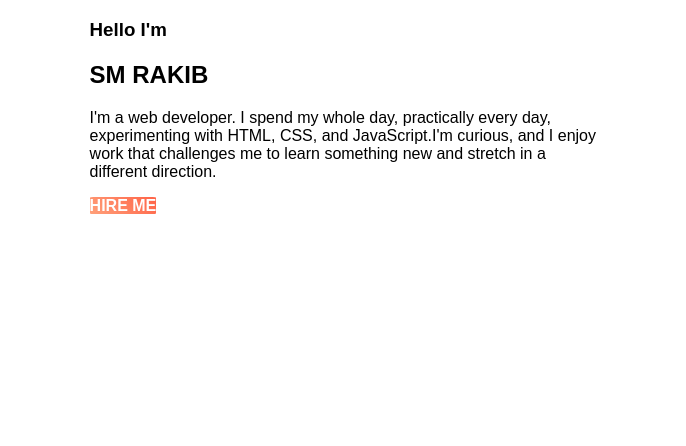
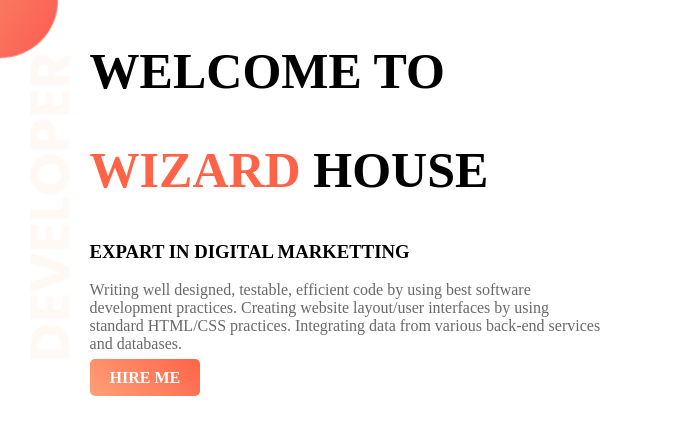
Before and after one commit to rakib37704/Wizard-Portfolio, a plain HTML site: page index.html in a window 1280 px wide. Shown: the full height of the page, 0-686 px from the left. Drawn offline with Linux system fonts and the light colour scheme; a web font is replaced by a local one.

Commit message:
brand new

```diff
--- a/index.html
+++ b/index.html
@@ -1,26 +1,32 @@
 <!DOCTYPE html>
 <html lang="en">
+
 <head>
     <meta charset="UTF-8">
     <meta http-equiv="X-UA-Compatible" content="IE=edge">
     <meta name="viewport" content="width=device-width, initial-scale=1.0">
-    <title>Personal-Website</title>
-    <link href="https://fonts.googleapis.com/css2?family=Roboto:wght@500&display=swap" rel="stylesheet">
+    <title>Rakib Web-Devoloper</title>
+    <link href="https://fonts.googleapis.com/css2?family=Mate+SC&display=swap" rel="stylesheet">
     <link rel="stylesheet" href="style.css">
 </head>
+
 <body>
-    <!--intro section-->
 
-    <section class="header">
+    <section class="top-banner">
         <div class="half-width">
-        <h3>Hello I'm</h3>
-        <h2><span class="name-color">SM RAKIB</span></h2>
-        <p>I'm a web developer. I spend my whole day, practically every day, experimenting with HTML, CSS, and JavaScript.I'm
-        curious, and I enjoy work that challenges me to learn something new and stretch in a different direction.</p>
-        <a class="link-button" target="_blank" href="https://www.linkedin.com/in/samsuzzoha-haque-rakib-4aa214214">HIRE ME</a>
+            <h1>WELCOME TO</h1>
+            <h1><span class="tomato-highlight">WIZARD</span> HOUSE</h1>
+            <h3>EXPART IN DIGITAL MARKETTING</h3>
+            <p> Writing well designed, testable, efficient code by using best software development practices. Creating
+                website
+                layout/user interfaces by using standard HTML/CSS practices. Integrating data from various back-end
+                services and
+                databases.</p>
+            <a class="link-button" target="_blank"
+                href="https://www.linkedin.com/in/samsuzzoha-haque-rakib-4aa214214">HIRE ME</a>
         </div>
         <div class="half-width">
-        <img src="images/PicsArt_08-23-02.41.44.png" alt="">
+            <img src="images/PicsArt_08-23-02.41.44.png" alt="">
         </div>
     </section>
 </body>
--- a/style.css
+++ b/style.css
@@ -1,12 +1,18 @@
 body{
-    margin: 0px;
-    font-family: 'Poppins', sans-serif;
+    margin: 0;
+    font-family: 'Mate SC', serif;
 }
 h1{
     font-size: 50px;
 }
-.name{
-    color: greenyellow;
+h2 {
+    font-size: 40px;
+}
+p{
+    color: dimgray;
+}
+.tomato-highlight{
+    color: tomato;
 }
 .half-width{
     width: 40%;
@@ -21,14 +27,15 @@ h1{
     background-image: url("images/top-banner.png");
     background-repeat: no-repeat;
 }
-.section{
+section{
     height: 500px;
+    padding-bottom: 150px;
 }
 .link-button{
     text-decoration: none;
-    background-image: linear-gradient(45deg,lightsalmon,tomato );
-    padding: 10px,20px;
-    border-radius: 5%;
+    background-image: linear-gradient(45deg,lightsalmon,tomato);
+    padding: 10px 20px;
+    border-radius: 5px;
     color: white;
     font-weight: 700;
 }
```
